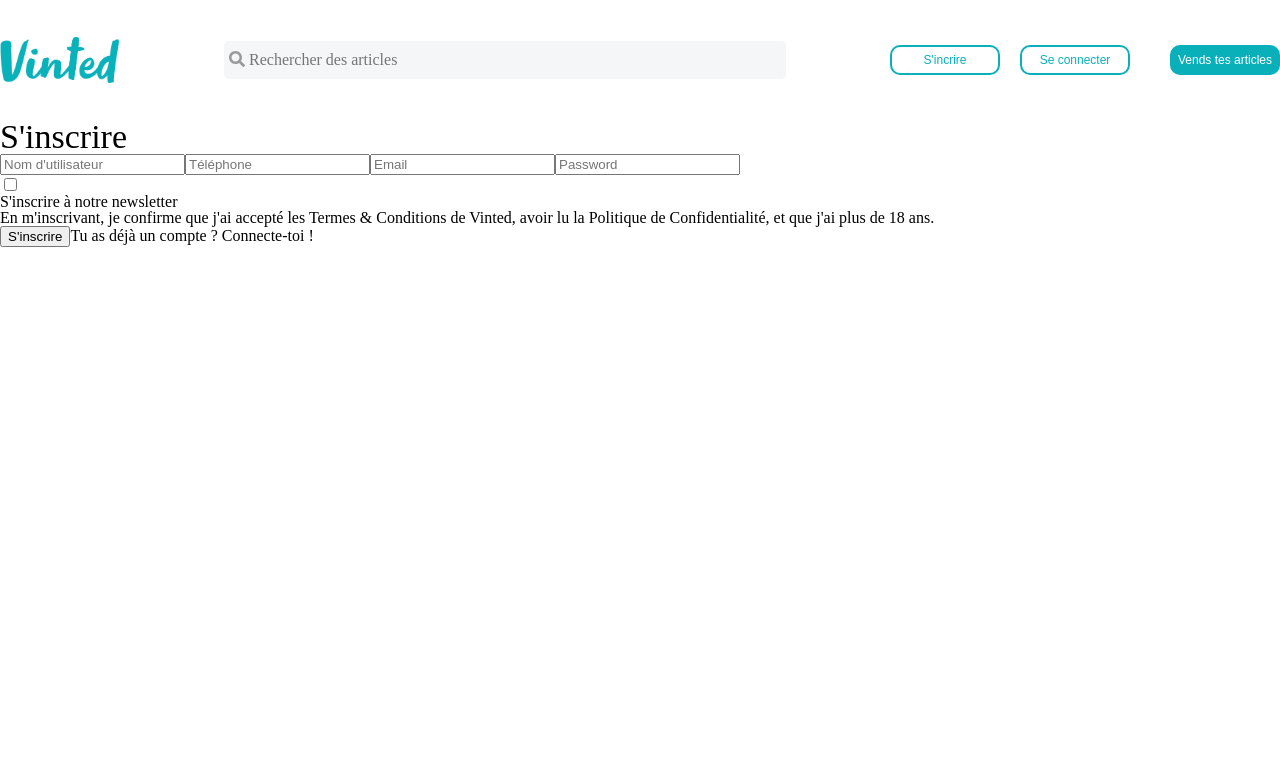
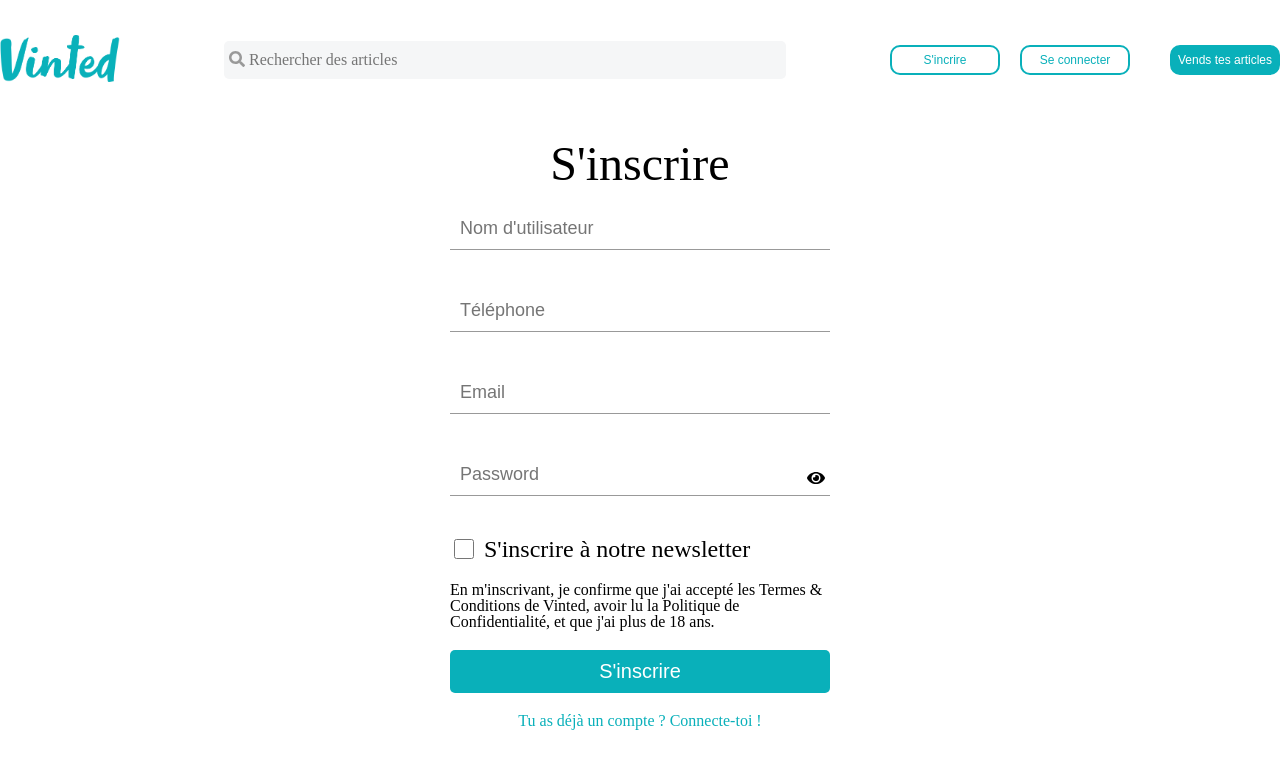
Before and after one commit to ChristopheBlonde/vinted_front_react, a React (Create React App) app: page /user/signup in a window 1280 px wide. Shown: the top 768 px of the page. Built offline with nearby package versions, Linux system fonts and the light colour scheme.

Commit message:
page login and update hide password

```diff
--- a/package.json
+++ b/package.json
@@ -10,6 +10,7 @@
     "@testing-library/react": "^11.1.0",
     "@testing-library/user-event": "^12.1.10",
     "axios": "^0.21.1",
+    "js-cookie": "^2.2.1",
     "node-sass": "4.14.1",
     "react": "^17.0.2",
     "react-dom": "^17.0.2",
--- a/src/App.js
+++ b/src/App.js
@@ -6,8 +6,8 @@
 import Signup from "./pages/Signup";
 import Login from "./pages/Login";
 import { library } from "@fortawesome/fontawesome-svg-core";
-import { faSearch } from "@fortawesome/free-solid-svg-icons";
-library.add(faSearch);
+import { faEye, faEyeSlash, faSearch } from "@fortawesome/free-solid-svg-icons";
+library.add(faSearch, faEye, faEyeSlash);
 
 function App() {
   return (
--- a/src/App.scss
+++ b/src/App.scss
@@ -216,6 +216,77 @@
     }
   }
 }
+/* Signup modal */
+.modal {
+  width: 380px;
+  margin: 0 auto;
+  padding: 20px;
+  display: flex;
+  flex-direction: column;
+  align-items: center;
+  h2 {
+    font-size: 48px;
+  }
+  label {
+    width: 100%;
+    input {
+      box-sizing: border-box;
+      width: 100%;
+      margin: 20px 0;
+      padding: 10px;
+      border: none;
+      background-color: white;
+      border-bottom: solid 1px $color-greyDark;
+      font-size: 18px;
+      text-decoration: none;
+      outline: none;
+    }
+  }
+  .newLetter {
+    display: flex;
+    flex-direction: column;
+    .title {
+      display: flex;
+      align-items: center;
+      font-size: 24px;
+      margin: 20px 0;
+      input {
+        width: 20px;
+        height: 20px;
+        margin-right: 10px;
+      }
+      input:after {
+        background-color: $color-vinted-green;
+      }
+    }
+    p {
+      margin-bottom: 20px;
+    }
+  }
+  button {
+    width: 100%;
+    color: white;
+    background-color: $color-vinted-green;
+    padding: 10px;
+    font-size: 20px;
+    border: none;
+    cursor: pointer;
+    margin-bottom: 20px;
+    border-radius: 5px;
+  }
+  a {
+    color: $color-vinted-green;
+    text-align: center;
+  }
+  .inputPassword {
+    position: relative;
+    .iconPassword {
+      position: absolute;
+      right: 5px;
+      bottom: 30px;
+    }
+  }
+}
 
 /* Media queries */
 
--- a/src/components/Header.js
+++ b/src/components/Header.js
@@ -5,7 +5,9 @@
 const Header = () => {
   return (
     <header className="contain">
-      <img src={logo} alt="logo vinted" />
+      <Link to="/">
+        <img src={logo} alt="logo vinted" />{" "}
+      </Link>
       <div className="containSearch">
         <label className="searchLabel" htmlFor="search">
           <FontAwesomeIcon className="searchIcon" icon="search" />
--- a/src/pages/Login.js
+++ b/src/pages/Login.js
@@ -1,4 +1,80 @@
+import { Link } from "react-router-dom";
+import { useState } from "react";
+import { FontAwesomeIcon } from "@fortawesome/react-fontawesome";
+import axios from "axios";
+
 const Login = () => {
-  return <div>Hello</div>;
+  const [email, setEmail] = useState("");
+  const [password, setPassword] = useState("");
+  const [hiddenPass, setHiddenPass] = useState(true);
+
+  const handleUserName = (event) => {
+    const value = event.target.value;
+    setEmail(value);
+  };
+
+  const handlePassword = (event) => {
+    const value = event.target.value;
+    setPassword(value);
+  };
+
+  /* Hide password function */
+  let hidden = "eye";
+  let inputType = "password";
+  hiddenPass ? (hidden = "eye") : (hidden = "eye-slash");
+  hiddenPass ? (inputType = "password") : (inputType = "text");
+  const handlehiddenPassword = () => {
+    if (hiddenPass) {
+      return setHiddenPass(false);
+    } else {
+      return setHiddenPass(true);
+    }
+  };
+
+  const handleSubmit = async (event) => {
+    event.preventDefault();
+    const login = {};
+    if (password && email) {
+      login.email = email;
+      login.password = password;
+      const response = await axios.post(
+        "https://vinted-api-chris.herokuapp.com/user/login",
+        login
+      );
+      const userLogin = response.data.account.username;
+      return alert(`Bienvenue ${userLogin}`);
+    }
+  };
+
+  return (
+    <form onSubmit={handleSubmit} className="modal">
+      <h2>Se Connecter</h2>
+      <label htmlFor="username">
+        <input
+          value={email}
+          onChange={handleUserName}
+          type="text"
+          placeholder="Nom d'utilisateur"
+        />
+      </label>
+      <label htmlFor="password" className="inputPassword">
+        <input
+          value={password}
+          onChange={handlePassword}
+          type={inputType}
+          placeholder="Mot de passe"
+        />
+        <FontAwesomeIcon
+          className="iconPassword"
+          onClick={handlehiddenPassword}
+          icon={hidden}
+        />
+      </label>
+      <button type="submit">Se connecter</button>
+      <Link to="/user/signup">
+        <p>Pas encore de compte ? Inscris-toi !</p>
+      </Link>
+    </form>
+  );
 };
 export default Login;
--- a/src/pages/Signup.js
+++ b/src/pages/Signup.js
@@ -1,6 +1,8 @@
 import { Link } from "react-router-dom";
 import { useState } from "react";
 import axios from "axios";
+import Cookies from "js-cookie";
+import { FontAwesomeIcon } from "@fortawesome/react-fontawesome";
 
 const Sign_up = () => {
   const [name, setName] = useState("");
@@ -8,6 +10,7 @@
   const [password, setPassword] = useState("");
   const [checkBox, setCheckBox] = useState(false);
   const [phone, setPhone] = useState("");
+  const [hiddenPass, setHiddenPass] = useState(true);
 
   const handleName = (event) => {
     const value = event.target.value;
@@ -38,20 +41,39 @@
     }
   };
 
+  /* Hide password function */
+  let hidden = "eye";
+  let inputType = "password";
+  hiddenPass ? (hidden = "eye") : (hidden = "eye-slash");
+  hiddenPass ? (inputType = "password") : (inputType = "text");
+  const handlehiddenPassword = () => {
+    if (hiddenPass) {
+      return setHiddenPass(false);
+    } else {
+      return setHiddenPass(true);
+    }
+  };
+
   const handleSubmit = async (event) => {
     try {
       event.preventDefault();
       const result = {};
-      if (name && email && password && checkBox) {
+      let response;
+      if (name && email && password && (checkBox || !checkBox) && phone) {
         result.username = name;
         result.email = email;
         result.password = password;
-        console.log(result);
-        const response = await axios.post(
-          "https://lereacteur-vinted-api.herokuapp.com/user/signup",
+        result.phone = phone;
+        result.checkBox = checkBox;
+        response = await axios.post(
+          "https://vinted-api-chris.herokuapp.com/user/signup",
           result
         );
-        return console.log(response);
+        const token = response.data.token;
+        Cookies.set("token", { token: token }, { expires: 1 });
+        return alert(
+          `Merci ${result.username} votre compte a bien était créé.`
+        );
       }
     } catch (error) {
       console.log(error.message);
@@ -59,7 +81,7 @@
   };
 
   return (
-    <form onSubmit={handleSubmit}>
+    <form className="modal" onSubmit={handleSubmit}>
       <h2>S'inscrire</h2>
       <label htmlFor="username">
         <input
@@ -76,7 +98,6 @@
           onChange={handlePhone}
           value={phone}
           type="tel"
-          // pattern="[0-9]{2}-[0-9]{2}-[0-9]{2}-[0-9]{2}-[0-9]{2}"
           required
         />
       </label>
@@ -89,18 +110,26 @@
           required
         />
       </label>
-      <label htmlFor="password">
+      <label htmlFor="password" className="inputPassword">
         <input
           placeholder="Password"
           onChange={handlePassword}
           value={password}
-          type="password"
+          type={inputType}
           required
+        />
+        <FontAwesomeIcon
+          className="iconPassword"
+          onClick={handlehiddenPassword}
+          icon={hidden}
         />
       </label>
       <div className="newLetter">
-        <input onChange={handleCheckBox} type="checkbox" checked={checkBox} />
-        <h3>S'inscrire à notre newsletter</h3>
+        <div className="title">
+          <input onChange={handleCheckBox} type="checkbox" checked={checkBox} />
+          <h3>S'inscrire à notre newsletter</h3>
+        </div>
+
         <p>
           En m'inscrivant, je confirme que j'ai accepté les Termes & Conditions
           de Vinted, avoir lu la Politique de Confidentialité, et que j'ai plus
```
Also changed, not shown: 1 other file (tests, documents, lock files or other folders).
